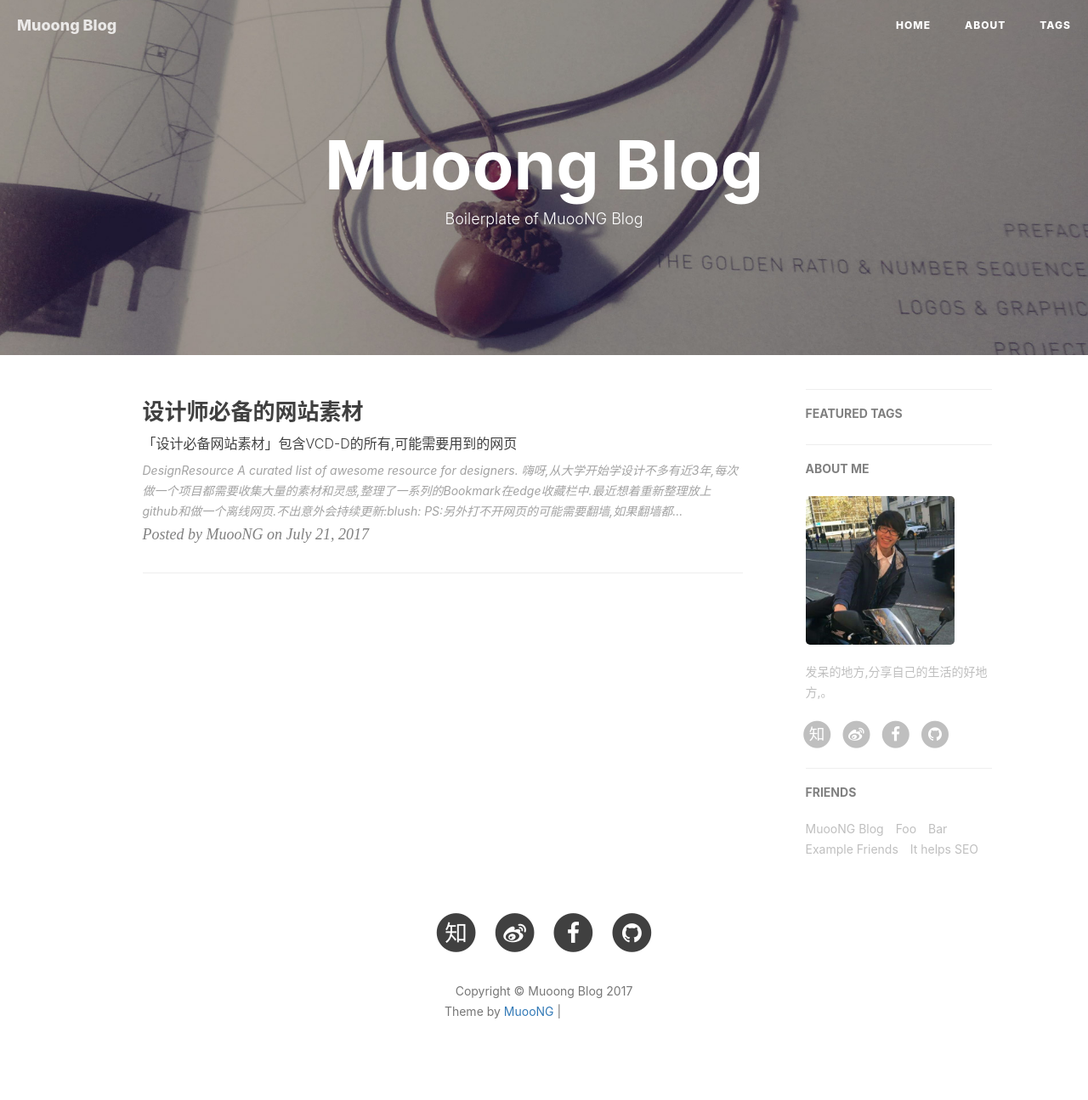
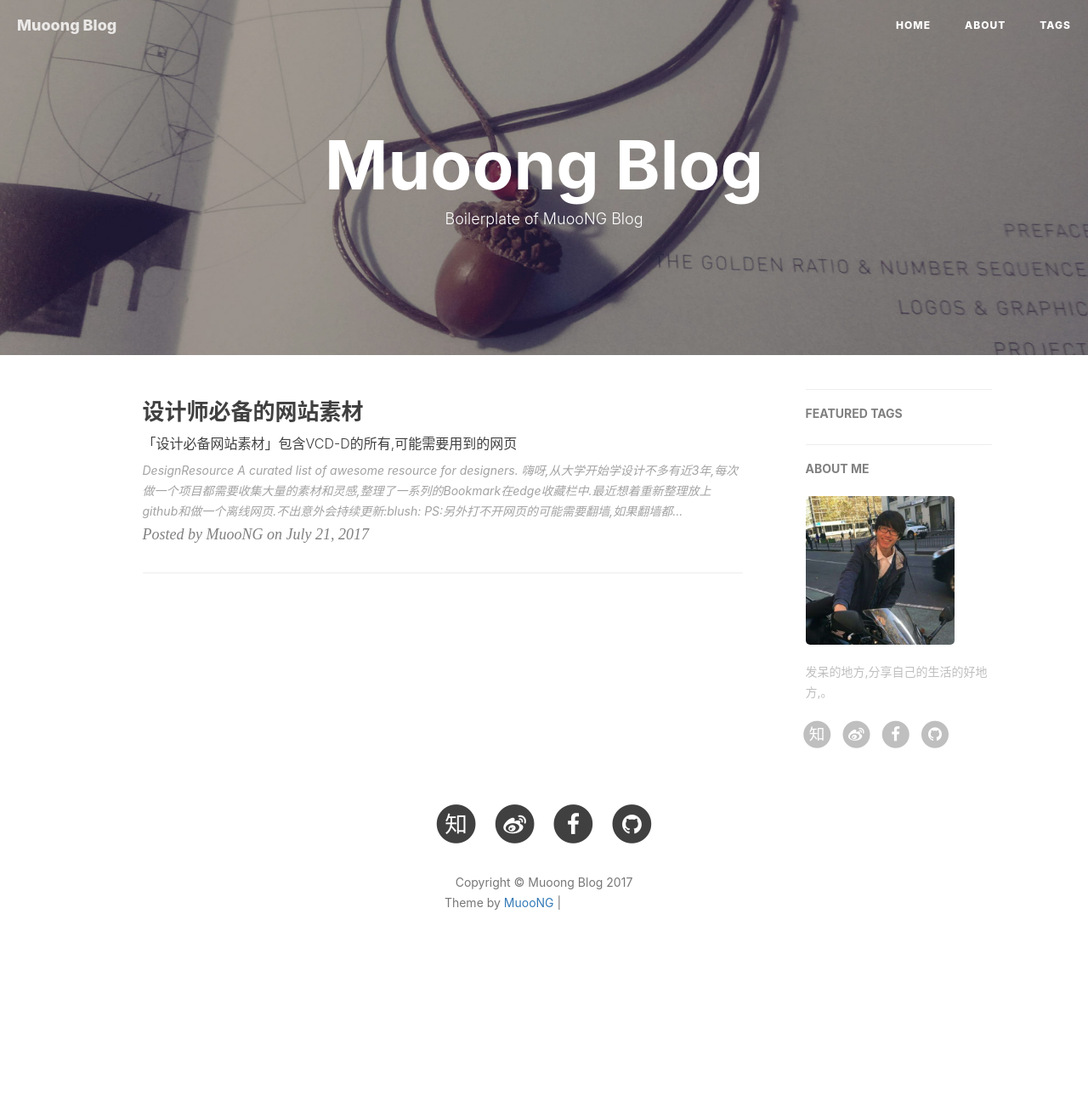
Before and after one commit to MuooNg/muoong.github.io, a Jekyll site: the page built from index.html, in a window 1280 px wide. Shown: the whole page at 85% size. Built offline with Jekyll 4.4.1, drawn with Linux system fonts in a browser that asks for light colours; nearby versions of some CDN libraries; the list of posts is cut into pages by our own code; comment, search, counter and statistics services are not loaded; after the commit the page ends 1167 px from its top, so only the background shows below that; grey boxes are pictures that could not be loaded.

Commit message:
2017/09/22

```diff
--- a/_config.yml
+++ b/_config.yml
@@ -59,10 +59,12 @@
 
 # Analytics settings
 # Baidu Analytics
-ba_track_id: 4cc1f2d8f3067386cc5cdb626a202900
+ba_track_id: #4cc1f2d8f3067386cc5cdb626a202900
 # Google Analytics
-ga_track_id: 'UA-49627206-1'            # Format: UA-xxxxxx-xx
-ga_domain: huangxuan.me
+ga_track_id:             # Format: UA-xxxxxx-xx
+ga_domain:
+  #'UA-49627206-1'
+  #huangxuan.me
 
 
 
@@ -80,21 +82,21 @@
 
 
 # Friends
-friends: [
-    {
-        title: "MuooNG Blog",
-        href: "http://MuooNG.com"
-    },{
-        title: "Foo",
-        href: "#"
-    },{
-        title: "Bar",
-        href: "#"
-    },{
-        title: "Example Friends",
-        href: "#"
-    },{
-        title: "It helps SEO",
-        href: "#"
-    }
-]
+#friends: [
+#    {
+  #      title: "MuooNG Blog",
+    #    href: "http://MuooNG.com"
+#    },{
+    #    title: "Foo",
+      #  href: "#"
+  #  },{
+  #      title: "Bar",
+  #      href: "#"
+    #},{
+    #    title: "Example Friends",
+    #    href: "#"
+  #  },{
+  #      title: "It helps SEO",
+    #    href: "#"
+  #  }
+#
```
